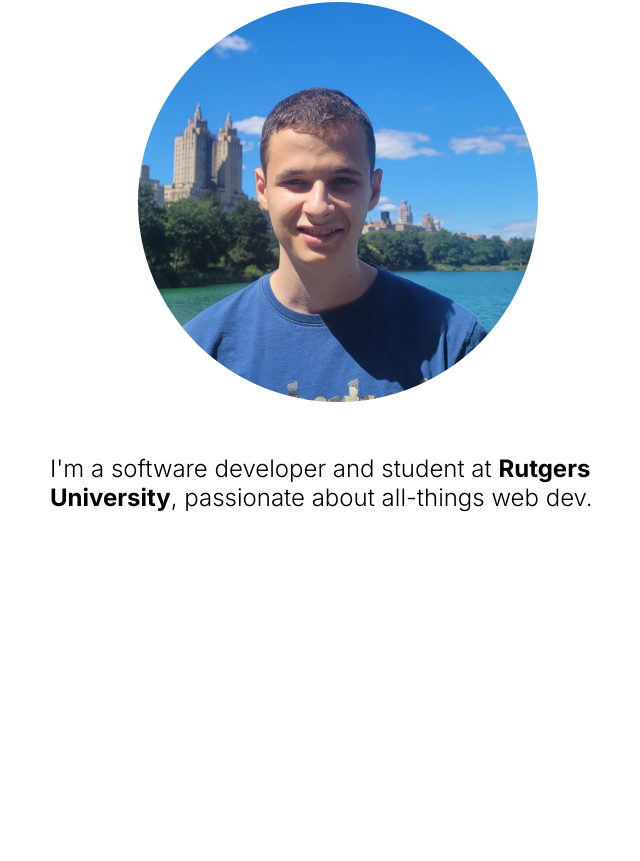
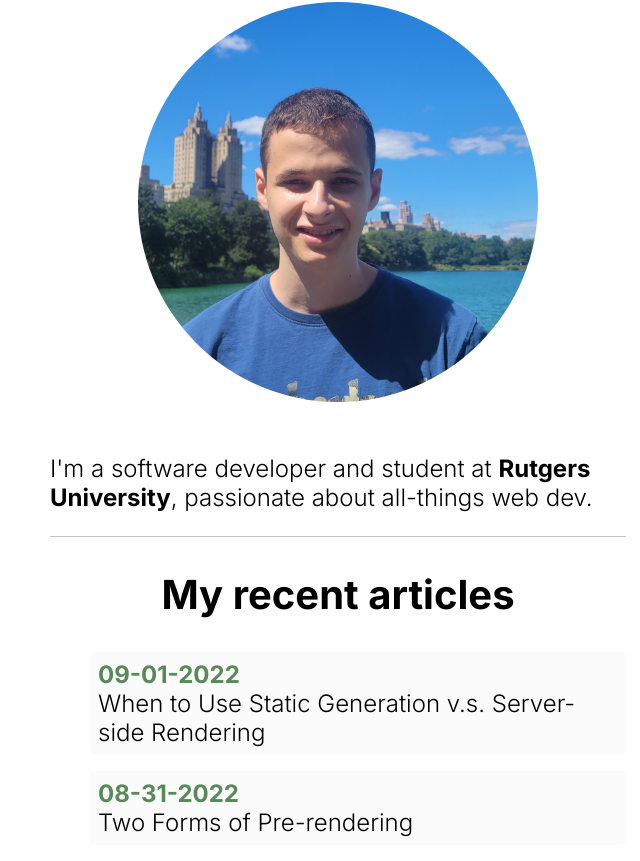
Before and after one commit to OGreeni/ogreeni-blog, a Next.js app: page / in a window 1280 px wide. Shown: the part 406-1267 px from the top of the page, without its empty margins (302-942 px from the left). Before the commit the page ends 942 px from the top, so only its background shows below. Built offline with nearby package versions, Linux system fonts and the light colour scheme.

Commit message:
feat: add homepage blog post logic

```diff
--- a/components/button.module.css
+++ b/components/button.module.css
@@ -5,7 +5,7 @@
   cursor: pointer;
   padding: 1rem;
   background-color: #588958;
-  border: 2px solid #588958;
+  border: 1px solid #588958;
   border-radius: 10px;
   transition: background-color 200ms linear;
   box-shadow: rgba(0, 0, 0, 0.16) 0px 10px 36px 0px,
--- a/pages/index.module.css
+++ b/pages/index.module.css
@@ -1,3 +1,37 @@
-.desc {
+.description p {
   font-size: 1.5rem;
 }
+
+.blog {
+  border-top: 1px solid rgb(197, 197, 197);
+}
+
+.blog h1 {
+  font-size: 2.5rem;
+  font-weight: 700;
+  text-align: center;
+}
+
+.blog ul {
+  list-style: none;
+}
+
+.blog li {
+  margin: 1rem 0;
+  background: rgb(251, 251, 251);
+  padding: 0.5rem;
+  border-radius: 5px;
+  font-size: 1.5rem;
+  cursor: pointer;
+  opacity: 1;
+  transition: opacity 200ms;
+}
+
+.blog li:hover {
+  opacity: 0.7;
+}
+
+.date {
+  color: #588958;
+  font-weight: 700;
+}
--- a/pages/index.tsx
+++ b/pages/index.tsx
@@ -1,14 +1,15 @@
 import React from 'react';
 import Head from 'next/head';
 import { GetStaticProps } from 'next';
-import matter from 'gray-matter';
 
 import Layout from '../components/layout';
 import styles from './index.module.css';
 import { getSortedPostsData } from '../utils/posts';
 
-interface PostData extends matter.GrayMatterFile<string> {
+interface PostData {
   id: string;
+  date: string;
+  [key: string]: any;
 }
 
 interface Props {
@@ -21,11 +22,23 @@ const Home = ({ postsData }: Props) => {
       <Head>
         <title>Home | Omri Green</title>
       </Head>
-      <section className={styles.desc}>
+      <section className={styles.description}>
         <p>
           I'm a software developer and student at <b>Rutgers University</b>,
           passionate about all-things web dev.
         </p>
+      </section>
+      <section className={styles.blog}>
+        <h1>My recent articles</h1>
+        <ul>
+          {postsData.map(({ id, title, date }) => (
+            <li key={id}>
+              <span className={styles.date}>{date}</span>
+              <br />
+              {title}
+            </li>
+          ))}
+        </ul>
       </section>
     </Layout>
   );
--- a/posts/pre-rendering.md
+++ b/posts/pre-rendering.md
@@ -1,6 +1,6 @@
 ---
 title: 'Two Forms of Pre-rendering'
-date: '2020-01-01'
+date: '08-31-2022'
 ---
 
 Next.js has two forms of pre-rendering: **Static Generation** and **Server-side Rendering**. The difference is in **when** it generates the HTML for a page.
--- a/posts/ssg-ssr.md
+++ b/posts/ssg-ssr.md
@@ -1,6 +1,6 @@
 ---
 title: 'When to Use Static Generation v.s. Server-side Rendering'
-date: '2020-01-02'
+date: '09-01-2022'
 ---
 
 We recommend using **Static Generation** (with and without data) whenever possible because your page can be built once and served by CDN, which makes it much faster than having a server render the page on every request.
--- a/utils/posts.ts
+++ b/utils/posts.ts
@@ -15,11 +15,15 @@ export const getSortedPostsData = () => {
     const fileContents = fs.readFileSync(fullPath, 'utf-8');
     const matterResult = matter(fileContents);
 
-    return { ...matterResult, id };
+    return { id, ...matterResult.data } as {
+      id: string;
+      date: string;
+      [key: string]: any;
+    };
   });
 
   postsData.sort((a, b) => {
-    return new Date(b.data.date).getTime() - new Date(a.data.date).getTime();
+    return new Date(b.date).getTime() - new Date(a.date).getTime();
   });
 
   return postsData;
```
